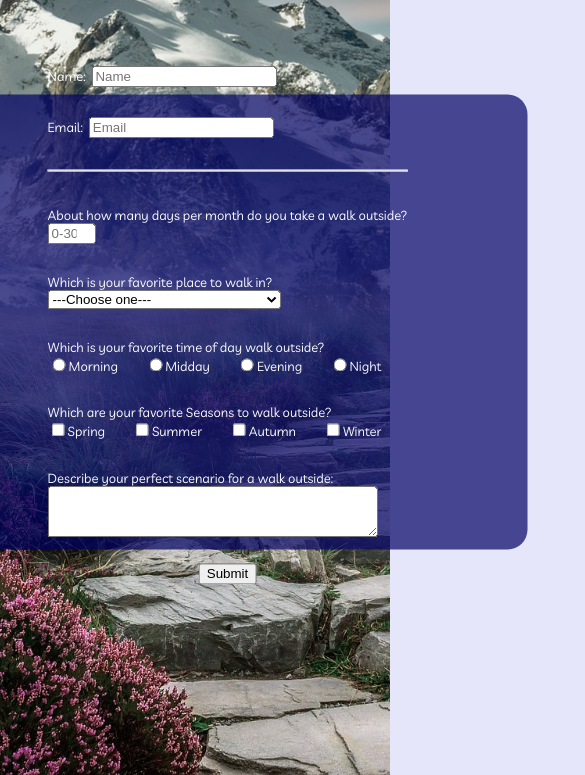
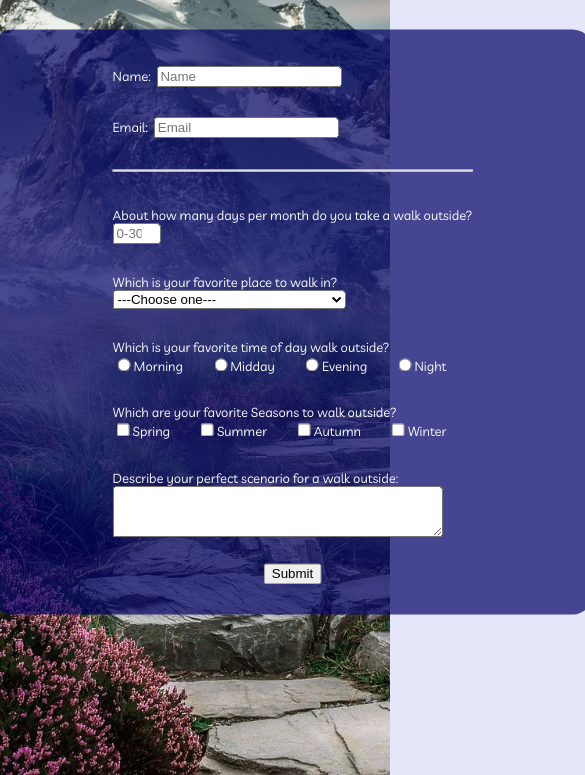
Before and after one commit to TessFisher/Survey, a plain HTML site: page index.html in a window 390 px wide. Shown: the part 69-844 px from the top of the page, 585 px wide, since content can reach past the window. Drawn offline with Linux system fonts and the light colour scheme.

Commit message:
Update style.css

```diff
--- a/style.css
+++ b/style.css
@@ -41,7 +41,6 @@ html {
   }
   #survey-box {
     width: 100vh;
-    max-width: 100vh;
     margin: 0 auto;
     background-color: rgba(0, 0, 0, 0.7);
     border-radius: 20px;
@@ -213,6 +212,7 @@ html {
       font-size: 2em;
     }
     #survey-box {
+      width: 55em;
       background-color: rgba(100, 0, 0, 0.7);
   }
   @media (hover:none) and (max-width: 600px) {
@@ -244,6 +244,6 @@ html {
       top: 7em;
     }
     #survey-box {
-      width: 35em;
+      width: 45em;
     }
   }
```
